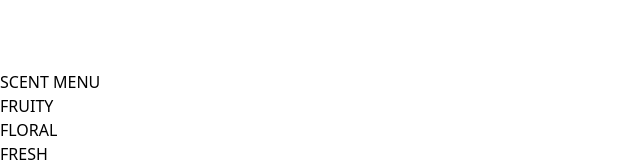
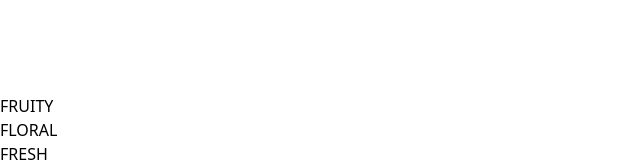
Before and after one commit to commanderking/wicks, a SvelteKit app: page /fandom in a window 1280 px wide. Shown: the part 430-592 px from the top of the page, without its empty margins (0-640 px from the left). Built offline with nearby package versions, Linux system fonts and the light colour scheme.

Commit message:
adjust font

```diff
--- a/src/components/FandomCandles.svelte
+++ b/src/components/FandomCandles.svelte
@@ -4,7 +4,7 @@
 	export let fandomCandles: FandomCandles;
 </script>
 
-<div class="p-4 md:w-[800px] sm:max-w-[100%]">
+<div class="p-4 md:w-[850px] sm:max-w-[100%]">
 	<div class="inline-block bg-[#FFF2AF] p-2 pl-4 pr-4 font-bold text-lg">
 		{fandomCandles.title.toUpperCase()}
 	</div>
--- a/src/routes/fandom/+page.svelte
+++ b/src/routes/fandom/+page.svelte
@@ -10,13 +10,19 @@
 	console.log({ candles: fandomCandles });
 </script>
 
-<div class="flex flex-wrap w-[1024px] justify-center content-center m-auto">
+<div class="flex flex-wrap w-[1024px] justify-center content-center m-auto text-[#7565A0]">
 	<img src="/logo_pink.png" alt="wicks by werby logo" class="w-[300px]" />
 	<div class="max-w-[550px] p-4">
-		<h3 class="text-7xl text-white p-8 text-center">SCENT MENU</h3>
+		<h3
+			class="text-7xl text-white p-8 text-center"
+			style="	color: #7565A0;
+			-webkit-text-stroke: 2px white;"
+		>
+			SCENT MENU
+		</h3>
 		<div class="flex flex-wrap bg-white justify-center p-4">
 			{#each scents as scent}
-				<div class="text-[#7565A0] font-bold text-lg">
+				<div class="font-bold text-lg">
 					<ScentIconText text={scent.name} color={scent.color} />
 				</div>
 			{/each}
```
